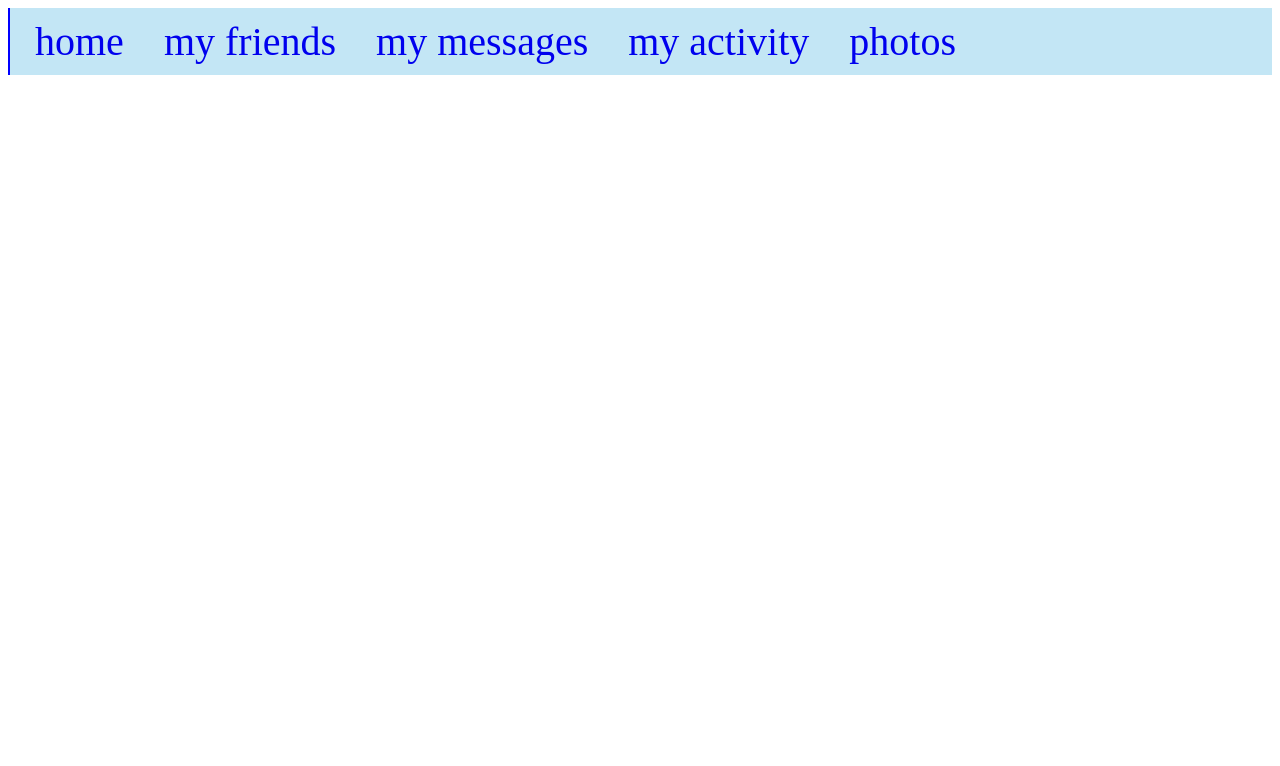
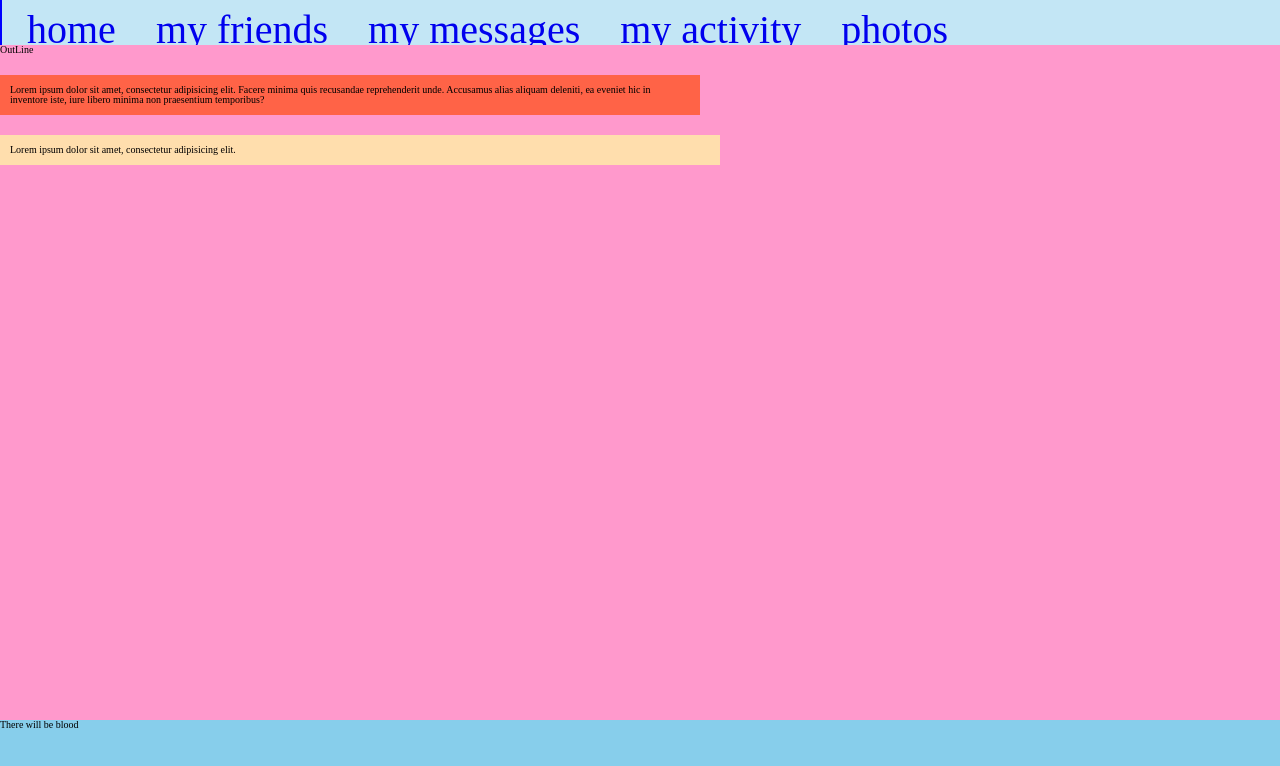
Before and after one commit to ericbloodyax12/CSS, a React (Create React App) app: page / in a window 1280 px wide. Shown: the top 766 px of the page. Built offline with nearby package versions, Linux system fonts and the light colour scheme.

Commit message:
add new components and styles

```diff
--- a/src/App.css
+++ b/src/App.css
@@ -1,3 +1,3 @@
 .App {
-
+height: 100%;
 }
--- a/src/App.tsx
+++ b/src/App.tsx
@@ -1,6 +1,8 @@
 import React from 'react';
 import './App.css';
 import Menu from "./MainMenu/Menu";
+import Content from "./MainContent/Content";
+import Footer from "./MainFooter/Footer";
 
 type PropsType = {
     name?: string;
@@ -9,6 +11,8 @@ function App() {
     return (
         <div className="App">
             <Menu/>
+            <Content/>
+            <Footer/>
         </div>
     );
 }
--- /dev/null
+++ b/src/MainContent/Content.tsx
@@ -0,0 +1,18 @@
+import React from 'react';
+import './content.css'
+type PropsType = {
+
+}
+
+function Content(props: PropsType) {
+
+    return (
+        <div className={'content-container'}>
+        OutLine
+            <div className={'height-width-test1'}>Lorem ipsum dolor sit amet, consectetur adipisicing elit. Facere minima quis recusandae reprehenderit unde. Accusamus alias aliquam deleniti, ea eveniet hic in inventore iste, iure libero minima non praesentium temporibus?</div>
+            <div className={'height-width-test2'}>Lorem ipsum dolor sit amet, consectetur adipisicing elit.</div>
+        </div>
+    );
+}
+
+export default Content;
--- /dev/null
+++ b/src/MainContent/content.css
@@ -0,0 +1,17 @@
+.content-container {
+    background-color: #ff99cc;
+    height: calc(100% - 45px - 10% );
+}
+.height-width-test2,.height-width-test1{
+    margin: 20px 0px;
+
+    padding: 10px ;
+    max-width: 700px;
+}
+.height-width-test1 {
+    background-color: tomato;
+}
+.height-width-test2 {
+    background-color: navajowhite;
+    box-sizing: content-box;
+}
--- /dev/null
+++ b/src/MainFooter/Footer.tsx
@@ -0,0 +1,16 @@
+import React from 'react';
+import './footer.css';
+type PropsType = {
+
+}
+
+function Footer(props: PropsType) {
+
+    return (
+        <div className={'footer-container'}>
+        There will be blood
+        </div>
+    );
+}
+
+export default Footer;
--- /dev/null
+++ b/src/MainFooter/footer.css
@@ -0,0 +1,4 @@
+.footer-container {
+    background-color: skyblue;
+    height: 10%;
+}
--- a/src/MainMenu/Menu.tsx
+++ b/src/MainMenu/Menu.tsx
@@ -4,7 +4,7 @@ import './menu.css';
 function Menu(props:any) {
 
     return (
-        <div>
+        <div className={'main-container-header'}>
             <header className='nav-panel' id={"h1"}>
                 <a href="#">home</a>
                 <a href="#">my friends</a>
--- a/src/MainMenu/menu.css
+++ b/src/MainMenu/menu.css
@@ -1,13 +1,22 @@
 @import url('https://fonts.googleapis.com/css?family=Ubuntu');
+.main-container-header {
+    height: 45px;
+}
 header {
     background-color: rgba(135, 206, 235, 0.5);
     border-left: 2px solid blue;
     padding: 10px 5px;
+    height: 100%;
+    width: 100%;
+    white-space: nowrap;
+    overflow: hidden;
+
 }
 a {
     padding: 2rem;
     text-decoration: none;
     font-size: 4rem;
+    white-space: nowrap;
 }
 a:active {
     color: yellow;
--- a/src/index.css
+++ b/src/index.css
@@ -1,3 +1,22 @@
-html {
+html,body{
+    height: 100%;
+    width: 100%;
     font-size: 10px;
+    line-height: 1;
+    -ms-text-size-adjust: 100%;
+    -moz-text-size-adjust: 100%;
+    -webkit-text-size-adjust: 100%;
 }
+#root {
+ height: 100%;
+}
+*{
+    padding: 0;
+    margin: 0;
+    border: 0;
+}
+*,*:before,*:after{
+    -moz-box-sizing: border-box;
+    -webkit-box-sizing: border-box;
+    box-sizing: border-box;
+}
```
Also changed, not shown: 1 other file (tests, documents, lock files or other folders).
